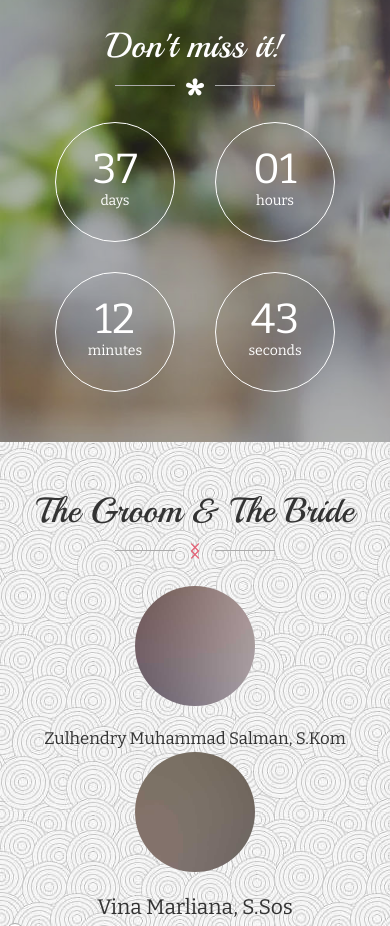
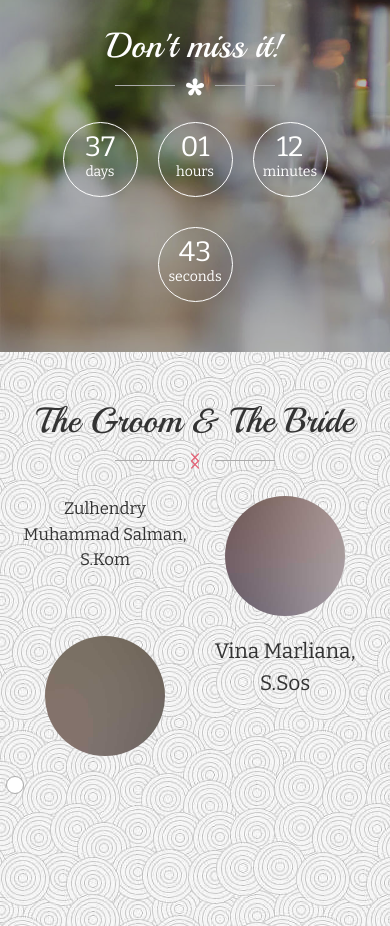
Before and after one commit to zulhendryms/we22ing, a plain HTML site: page index.html in a window 390 px wide. Shown: the part 1320-2246 px from the top of the page. Drawn offline with nearby package versions, Linux system fonts and the light colour scheme; some icons are missing.

Commit message:
groom n bride

```diff
--- a/01-homepage/css/styles.css
+++ b/01-homepage/css/styles.css
@@ -287,7 +287,12 @@ header .main-menu li.drop-down a.mouseover + ul.drop-down-menu{ display: block;
 
 .remaining-time .time-sec .title{ font-size: 3em; line-height: 1; display: block; }
 
+@media screen and (max-width: 480px) {
+    .remaining-time .time-sec{ position: relative; display: inline-block; margin: 0 10px; margin-bottom: 30px;
+        height: 75px; width: 75px; padding-top: 10px; border-radius: 100px; border: 1px solid #fff; }
 
+    .remaining-time .time-sec .title{ font-size: 2em; line-height: 1; display: block; }
+}
 /* ---------------------------------
 6.5 zulhendry & vina
 --------------------------------- */
@@ -349,7 +354,7 @@ header .main-menu li.drop-down a.mouseover + ul.drop-down-menu{ display: block;
 @media screen and (max-width: 480px) {
     .couple-half .groom,
     .couple-half .bride {
-        width: 100%;
+        width: 50%;
         height: 140px;
     }
     .couple-half .groom img,
```
